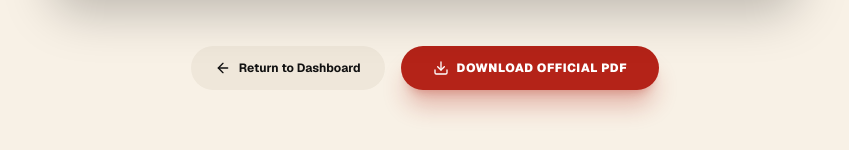
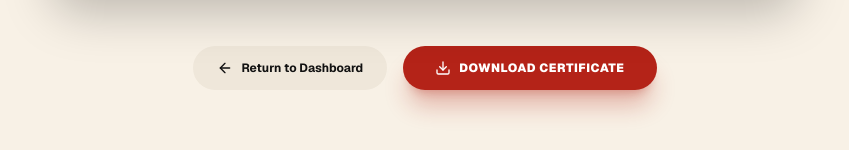
Before and after one commit to heyaurav01/Rhythmdance, a Next.js app: page /certificate in a window 1280 px wide. Shown: the part 1086-1236 px from the top of the page, without its empty margins (215-1064 px from the left). Built offline with nearby package versions, Linux system fonts and the light colour scheme; no server answers.

Commit message:
feat: enhance footer watermark size and implement certificate PDF download

```diff
--- a/src/app/certificate/page.tsx
+++ b/src/app/certificate/page.tsx
@@ -41,7 +41,7 @@ function CertificateContent() {
 
       const opt = {
         margin:       0,
-        filename:     `Rhythm_of_India_Certificate_${danceName}.pdf`,
+        filename:     `RHYTHM-OF-INDIA-Certificate.pdf`,
         image:        { type: 'jpeg', quality: 1 },
         html2canvas:  { scale: 2, useCORS: true },
         jsPDF:        { unit: 'in', format: 'letter', orientation: 'portrait' }
@@ -191,7 +191,7 @@ function CertificateContent() {
           ) : (
             <>
               <Download size={16} />
-              <span>Download Official PDF</span>
+              <span>Download Certificate</span>
             </>
           )}
         </button>
--- a/src/app/dashboard/page.tsx
+++ b/src/app/dashboard/page.tsx
@@ -448,7 +448,7 @@ export default function DashboardPage() {
           </div>
 
           {/* Watermark - increased size slightly and placed absolute behind */}
-          <div className="absolute left-1/2 -translate-x-1/2 bottom-20 text-[20vw] leading-none font-black font-sans text-white/[0.03] tracking-tighter pointer-events-none select-none z-0 whitespace-nowrap overflow-hidden">
+          <div className="absolute left-1/2 -translate-x-1/2 bottom-8 text-[26vw] leading-none font-black font-sans text-white/[0.03] tracking-tighter pointer-events-none select-none z-0 whitespace-nowrap overflow-hidden">
             rhythmofindia
           </div>
 
```
